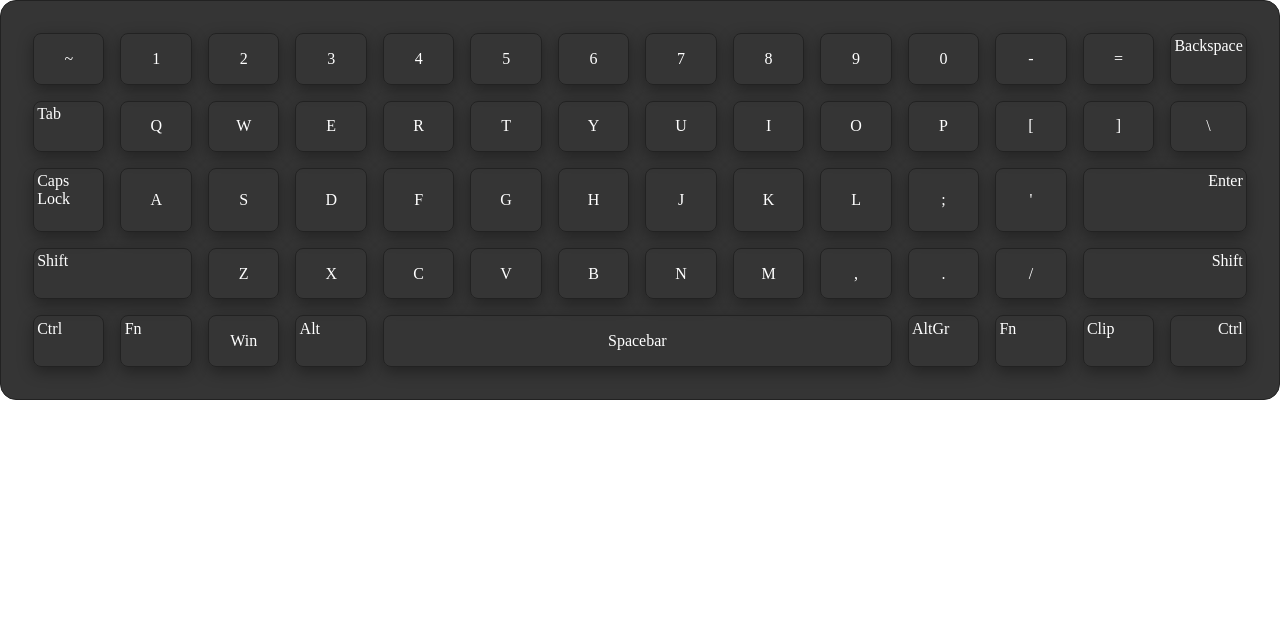
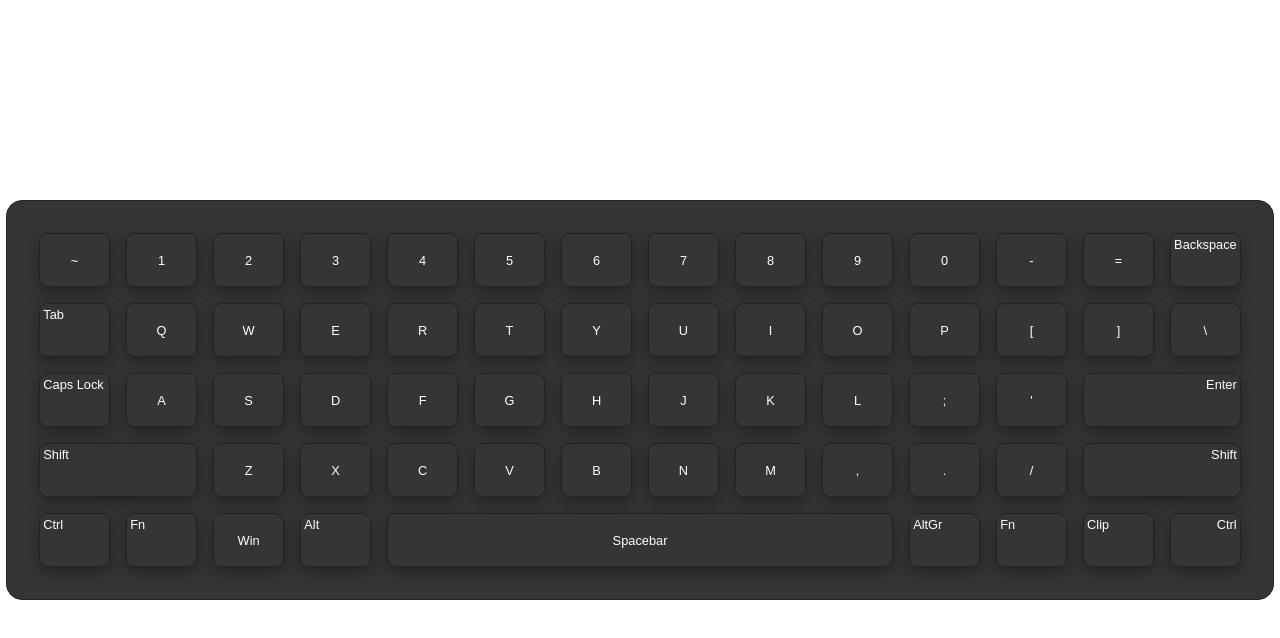
Before and after one commit to jiya-arya/Mini-Projects, a plain HTML site: page keyboard layout/index.html in a window 1280 px wide. Drawn offline with Linux system fonts and the light colour scheme.

Commit message:
little changes in design

```diff
--- a/keyboard layout/style.css
+++ b/keyboard layout/style.css
@@ -2,6 +2,16 @@
     margin: 0;
     padding: 0;
     box-sizing: border-box;
+}
+
+body{
+    font-family: 'Arial', Courier, monospace;
+
+    display: flex;
+    justify-content: center;
+    align-items: center;
+    height: 100vh;
+    font-size: .8rem;
 }
 
 
```
